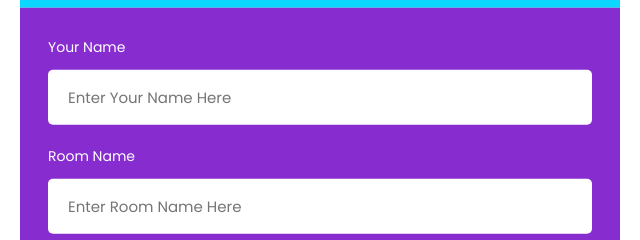
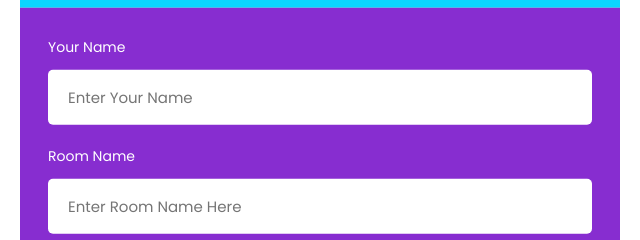
Before and after one commit to sandeepguptax2003/deafening-cable-214, a plain HTML site: page frontend/lobby.html in a window 1280 px wide. Shown: the part 293-533 px from the top of the page, 320-960 px from the left. Drawn offline with Linux system fonts and the light colour scheme.

Commit message:
ADDED LOBBY.HTML/CSS

```diff
--- a/frontend/lobby.html
+++ b/frontend/lobby.html
@@ -78,7 +78,7 @@
               type="text"
               name="name"
               required
-              placeholder="Enter Your Name Here"
+              placeholder="Enter Your Name"
             />
           </div>
 
```
